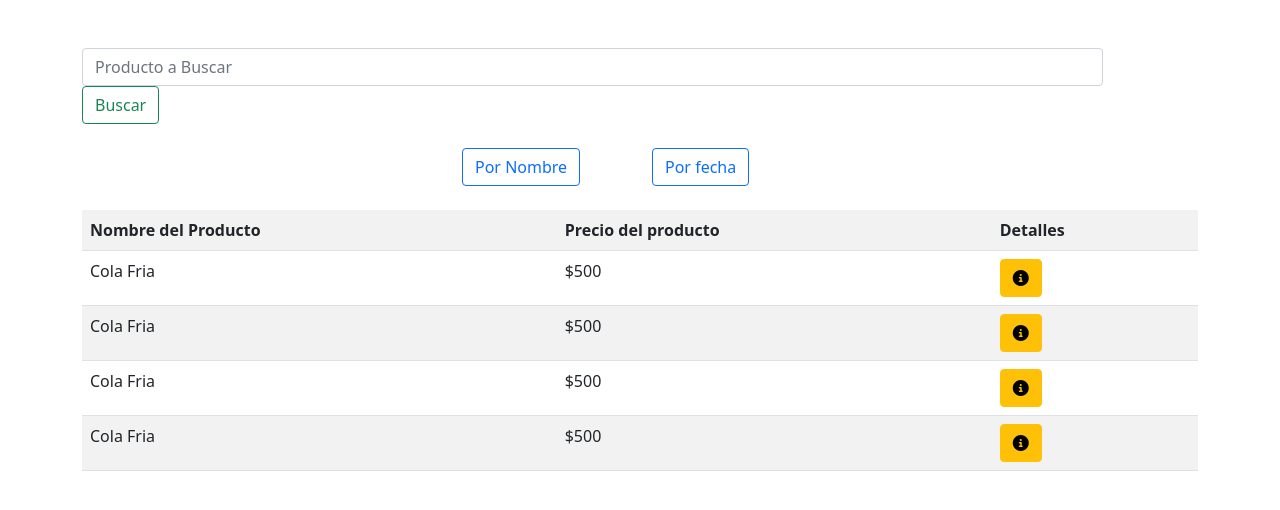
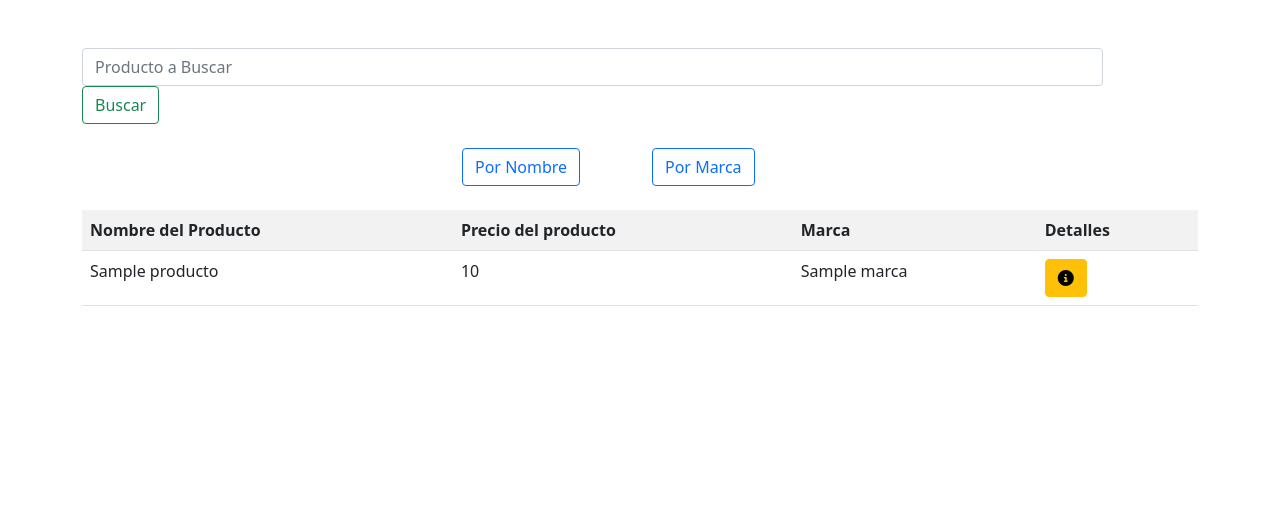
Before and after one commit to vlvarezillanes13/tiendakaty, a Django app: template templates/producto/lista.html in a window 1280 px wide. Shown: the part 56-566 px from the top of the page. Run offline with Django 3.2, Linux system fonts and the light colour scheme; the template is opened without the code that fills it: most values are stand-ins (such as "Sample title", 1, 10 or a date in 2020); some libraries are stand-ins or nearby versions.

Commit message:
detalles prodcuto

```diff
--- a/templates/home/index.html
+++ b/templates/home/index.html
@@ -26,6 +26,11 @@
 </div>
 <div class="container tarjetas">
     <div class="row ">
+      <div class="col" style="padding: 1.5rem 0;">
+        <h2>Ultimo productos agregados:</h2>
+      </div>
+    </div>
+    <div class="row">
         {% for producto in productos  %}
         <div class="col">
             <div class="card" style="width: 18rem;">
--- a/templates/producto/lista.html
+++ b/templates/producto/lista.html
@@ -12,7 +12,7 @@
     <form>
         <div class="row">
           <div class="col-11">
-            <input type="text" class="form-control" placeholder="Producto a Buscar">
+            <input type="text" id="kword" name="kword" class="form-control" placeholder="Producto a Buscar">
           </div>
           <div class="col">
             <button type="submit" class="btn btn-outline-success">Buscar</button>
@@ -29,10 +29,10 @@
           </a>
         </div>
         <div class="col col-lg-2">
-            <a href="?order=fecha">
-              <span class="btn btn-outline-primary">Por fecha</span>
-            </a>
-          </div>
+          <a href="?order=marca">
+            <span class="btn btn-outline-primary">Por Marca</span>
+          </a>
+         </div>
     </div>
 
     <div class="row" style="margin-top: 1.5rem;">
@@ -41,28 +41,17 @@
                 <tr>
                     <th>Nombre del Producto</th>
                     <th>Precio del producto</th>
+                    <th>Marca</th>
                     <th>Detalles</th>
                 </tr>
+                {% for producto in productos %}
                 <tr>
-                    <td>Cola Fria</td>
-                    <td>$500</td>
-                    <td><a href="#" class="btn btn-warning"><i class="fas fa-info-circle"></i></a></td>
-                </tr>
-                <tr>
-                    <td>Cola Fria</td>
-                    <td>$500</td>
-                    <td><a href="#" class="btn btn-warning"><i class="fas fa-info-circle"></i></a></td>
-                </tr>
-                <tr>
-                    <td>Cola Fria</td>
-                    <td>$500</td>
-                    <td><a href="#" class="btn btn-warning"><i class="fas fa-info-circle"></i></a></td>
-                </tr>
-                <tr>
-                    <td>Cola Fria</td>
-                    <td>$500</td>
-                    <td><a href="#" class="btn btn-warning"><i class="fas fa-info-circle"></i></a></td>
-                </tr>
+                  <td>{{producto.nombre}}</td>
+                  <td>{{producto.precio}}</td>
+                  <td>{{producto.marca}}</td>
+                  <td><a href="{% url 'productos:detalle-producto' producto.pk %}" class="btn btn-warning"><i class="fas fa-info-circle"></i></a></td>
+              </tr>
+                {% endfor %}
             </table>
         </div>
     </div>
```
Also changed, not shown: applications/producto/managers.py (+5 -4 lines), applications/producto/urls.py (+6 -1 lines), applications/producto/views.py (+45 -0 lines), static/css/producto/detalle.css (added, +7 -0 lines), templates/producto/detalle.html (added, +39 -0 lines).
